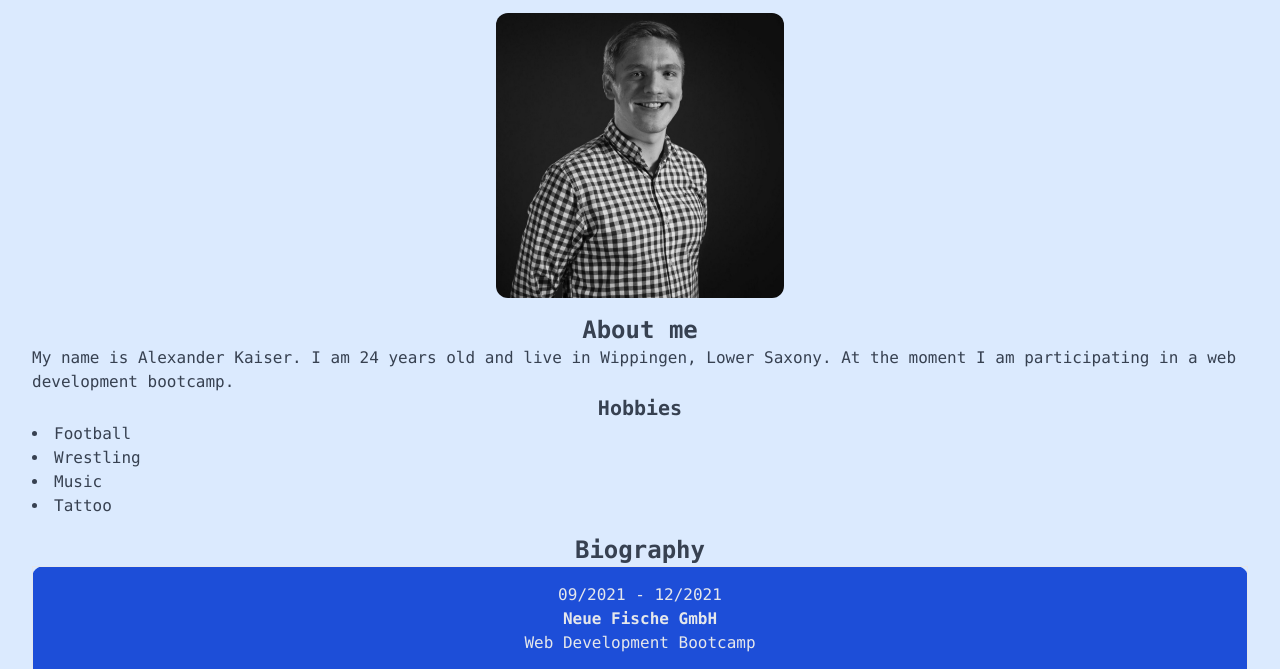
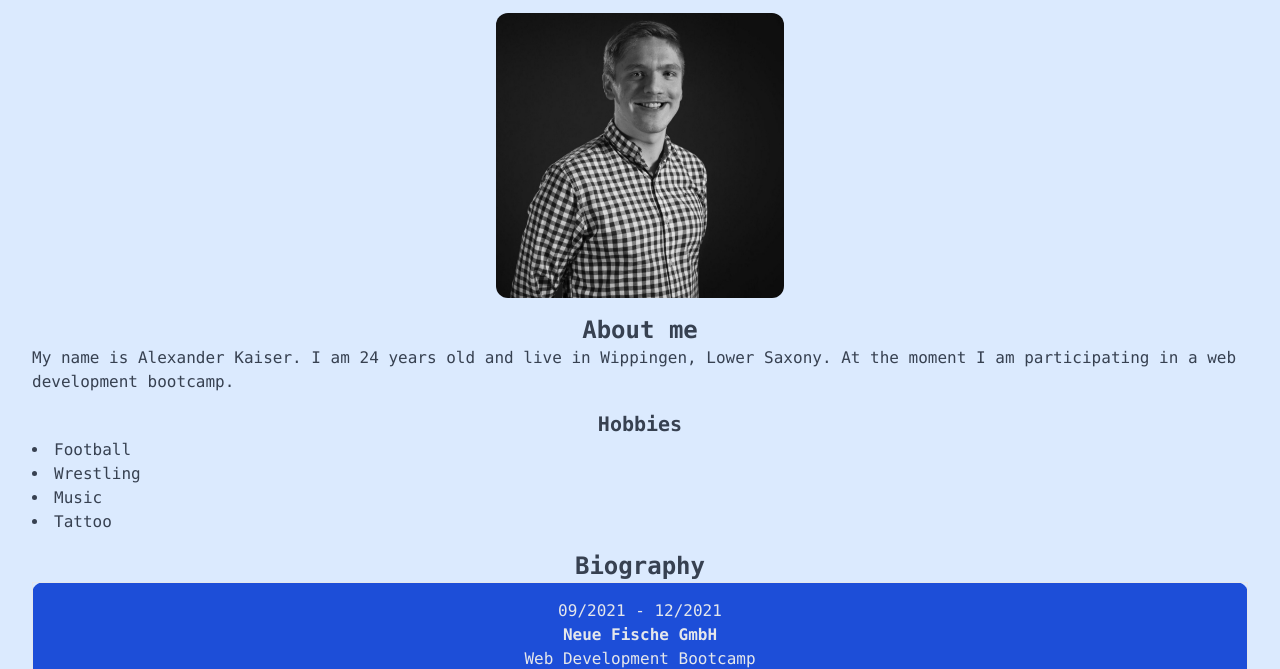
Before and after one commit to Alkawi/personal-website, a plain HTML site: page index.html in a window 1280 px wide. Shown: the part 131-800 px from the top of the page. Drawn offline with nearby package versions, Linux system fonts and the light colour scheme.

Commit message:
Add margin to hobbies h3

```diff
--- a/index.html
+++ b/index.html
@@ -52,7 +52,7 @@
             Wippingen, Lower Saxony. At the moment I am participating in a web
             development bootcamp.
           </p>
-          <h3 class="text-xl text-center font-bold">Hobbies</h3>
+          <h3 class="text-xl text-center font-bold mt-4">Hobbies</h3>
 
           <ul role="list" class="list-disc list-inside">
             <li>Football</li>
```
